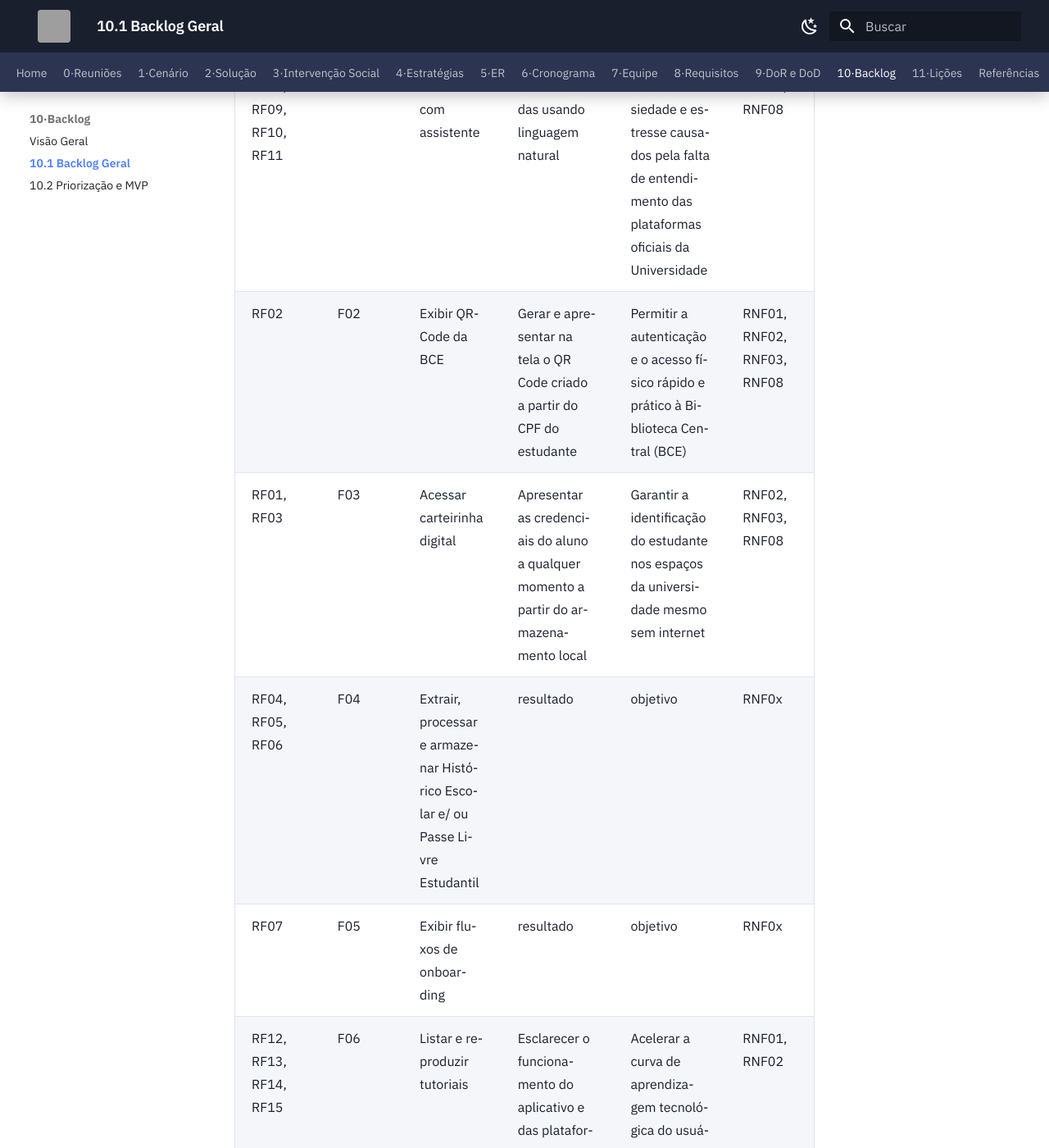
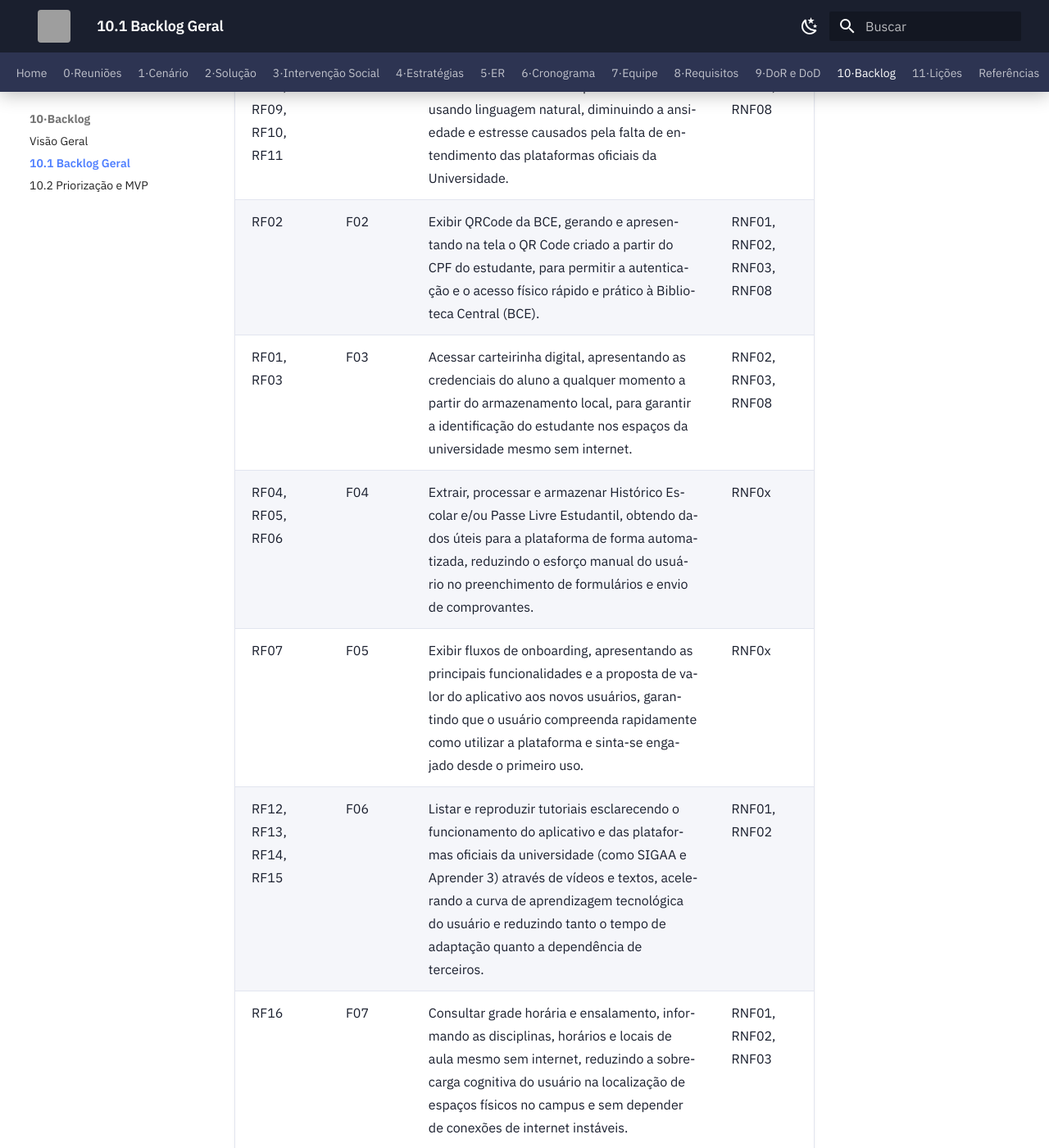
Before and after one commit to mdsreq-fga-unb/REQ-2026.1-T02-UnB-App, an MkDocs documentation site: the page built from docs/10-backlog/backlog-geral.md, in a window 1280 px wide and 1400 px high, scrolled down 586 px. Shown: the whole window at 82% size. Built offline with MkDocs 1.6.1 and Material for MkDocs 9.7.7, drawn with Linux system fonts in a browser that asks for light colours; some of the changed text lies outside the part shown; grey boxes are pictures that could not be loaded.

Commit message:
chorus: atualiza tabela backlog

```diff
--- a/docs/10-backlog/backlog-geral.md
+++ b/docs/10-backlog/backlog-geral.md
@@ -7,14 +7,14 @@
 
 ---
 
-| RFs | Feature | Ação (Nome da Feature) | Resultado | Objetivo | RNFs relacionados |
-|----|---------|------------------------|-----------|----------|-------------------|
-| RF08, RF09, RF10, RF11 | F01 | Conversar com assistente | Sanar dúvidas usando linguagem natural | Diminuir ansiedade e estresse causados pela falta de entendimento das plataformas oficiais da Universidade | RNF01, RNF08 |
-| RF02 | F02 | Exibir QRCode da BCE | Gerar e apresentar na tela o QR Code criado a partir do CPF do estudante | Permitir a autenticação e o acesso físico rápido e prático à Biblioteca Central (BCE) | RNF01, RNF02, RNF03, RNF08 |
-| RF01, RF03 | F03 | Acessar carteirinha digital | Apresentar as credenciais do aluno a qualquer momento a partir do armazenamento local | Garantir a identificação do estudante nos espaços da universidade mesmo sem internet | RNF02, RNF03, RNF08 |
-| RF04, RF05, RF06 | F04 | Extrair, processar e armazenar Histórico Escolar e/ ou Passe Livre Estudantil | resultado | objetivo | RNF0x |
-| RF07 | F05 | Exibir fluxos de onboarding | resultado | objetivo | RNF0x |
-| RF12, RF13, RF14, RF15 | F06 | Listar e reproduzir tutoriais | Esclarecer o funcionamento do aplicativo e das plataformas oficiais da universidade (como SIGAA e Aprender 3) através de vídeos e textos   | Acelerar a curva de aprendizagem tecnológica do usuário, reduzindo o tempo de adaptação e dependência de terceiros| RNF01, RNF02 |
-| RF16 | F07 | Consultar grade horária e ensalamento | informar as disciplinas, horários e locais de aula mesmo sem internet | Reduzir a sobrecarga cognitiva do usuário na localização de espaços físicos no campos, sem depender de conexões de internet instáveis | RNF01, RNF02, RNF03 |
-| RF17, RF18, RF19 | F08 | Coletar e atualizar dados acadêmicos | resultado | objetivo | RNF0x |
-| RF20, RF21 | F09 | Centralizar documentos oficiais | resultado | objetivo | RNF0x |
+| RFs | Feature  | Ação (Nome da Feature)/ Resultado  / Objetivo | RNFs relacionados |
+|-----|----------|-------------------------------------------------|-------------------|
+| RF08, RF09, RF10, RF11 | F01 | Conversar com assistente para sanar dúvidas usando linguagem natural, diminuindo a ansiedade e estresse causados pela falta de entendimento das plataformas oficiais da Universidade. | RNF01, RNF08 |
+| RF02 | F02 | Exibir QRCode da BCE, gerando e apresentando na tela o QR Code criado a partir do CPF do estudante, para permitir a autenticação e o acesso físico rápido e prático à Biblioteca Central (BCE). | RNF01, RNF02, RNF03, RNF08 |
+| RF01, RF03 | F03 | Acessar carteirinha digital, apresentando as credenciais do aluno a qualquer momento a partir do armazenamento local, para garantir a identificação do estudante nos espaços da universidade mesmo sem internet. | RNF02, RNF03, RNF08 |
+| RF04, RF05, RF06 | F04 | Extrair, processar e armazenar Histórico Escolar e/ou Passe Livre Estudantil, obtendo dados úteis para a plataforma de forma automatizada, reduzindo o esforço manual do usuário no preenchimento de formulários e envio de comprovantes. | RNF0x |
+| RF07 | F05 | Exibir fluxos de onboarding, apresentando as principais funcionalidades e a proposta de valor do aplicativo aos novos usuários, garantindo que o usuário compreenda rapidamente como utilizar a plataforma e sinta-se engajado desde o primeiro uso. | RNF0x |
+| RF12, RF13, RF14, RF15 | F06 | Listar e reproduzir tutoriais esclarecendo o funcionamento do aplicativo e das plataformas oficiais da universidade (como SIGAA e Aprender 3) através de vídeos e textos, acelerando a curva de aprendizagem tecnológica do usuário e reduzindo tanto o tempo de adaptação quanto a dependência de terceiros. | RNF01, RNF02 |
+| RF16 | F07 | Consultar grade horária e ensalamento, informando as disciplinas, horários e locais de aula mesmo sem internet, reduzindo a sobrecarga cognitiva do usuário na localização de espaços físicos no campus e sem depender de conexões de internet instáveis. | RNF01, RNF02, RNF03 |
+| RF17, RF18, RF19 | F08 | Coletar e atualizar dados acadêmicos, mantendo as informações do usuário sincronizadas e atualizadas no sistema, garantindo a precisão dos dados para acesso a serviços e funcionalidades específicas e evitando retrabalho. | RNF0x |
+| RF20, RF21 | F09 | Centralizar documentos oficiais, reunindo todos os documentos acadêmicos e estudantis em um único local acessível, facilitando a localização, gestão e apresentação de documentos pelo estudante, economizando tempo e esforço. | RNF0x |
```
